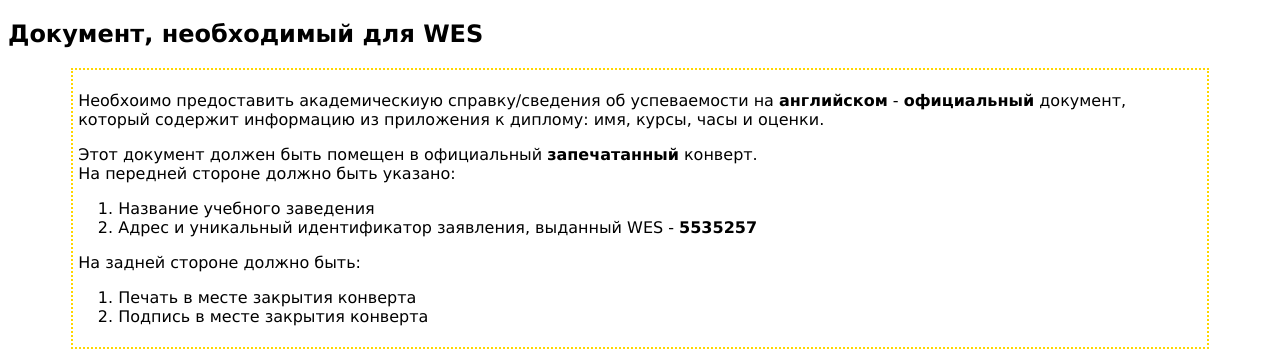
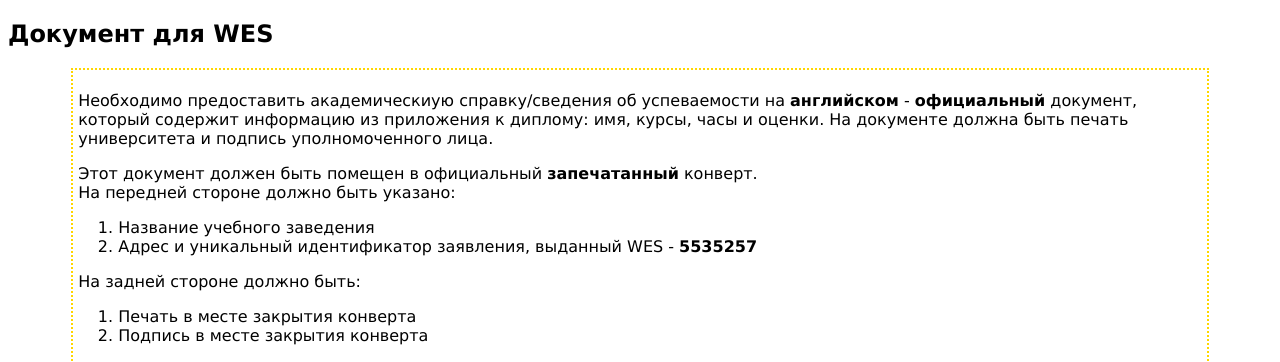
Before and after one commit to doutdes0/WES, a plain HTML site: page index.html in a window 1280 px wide. Shown: the top 362 px of the page. Drawn offline with Linux system fonts and the light colour scheme.

Commit message:
Update index.html
Content update

```diff
--- a/index.html
+++ b/index.html
@@ -49,10 +49,11 @@
 </head>
 
 <body>
-  <h2>Документ, необходимый для WES</h2>
+  <h2>Документ для WES</h2>
   <div class="middle">
-    <p>Необхоимо предоставить академическиую справку/сведения об успеваемости на <strong>английском</strong>
-      - <strong>официальный</strong> документ, который содержит информацию из приложения к диплому: имя, курсы, часы и оценки.</p>
+    <p>Необходимо предоставить академическиую справку/сведения об успеваемости на <strong>английском</strong>
+      - <strong>официальный</strong> документ, который содержит информацию из приложения к диплому: имя, курсы, часы и оценки. На документе должна быть печать университета
+     и подпись уполномоченного лица.</p>
     <p>Этот документ должен быть помещен в официальный <strong>запечатанный</strong> конверт. <br>
       На передней стороне должно быть указано:</p>
     <ol>
```
